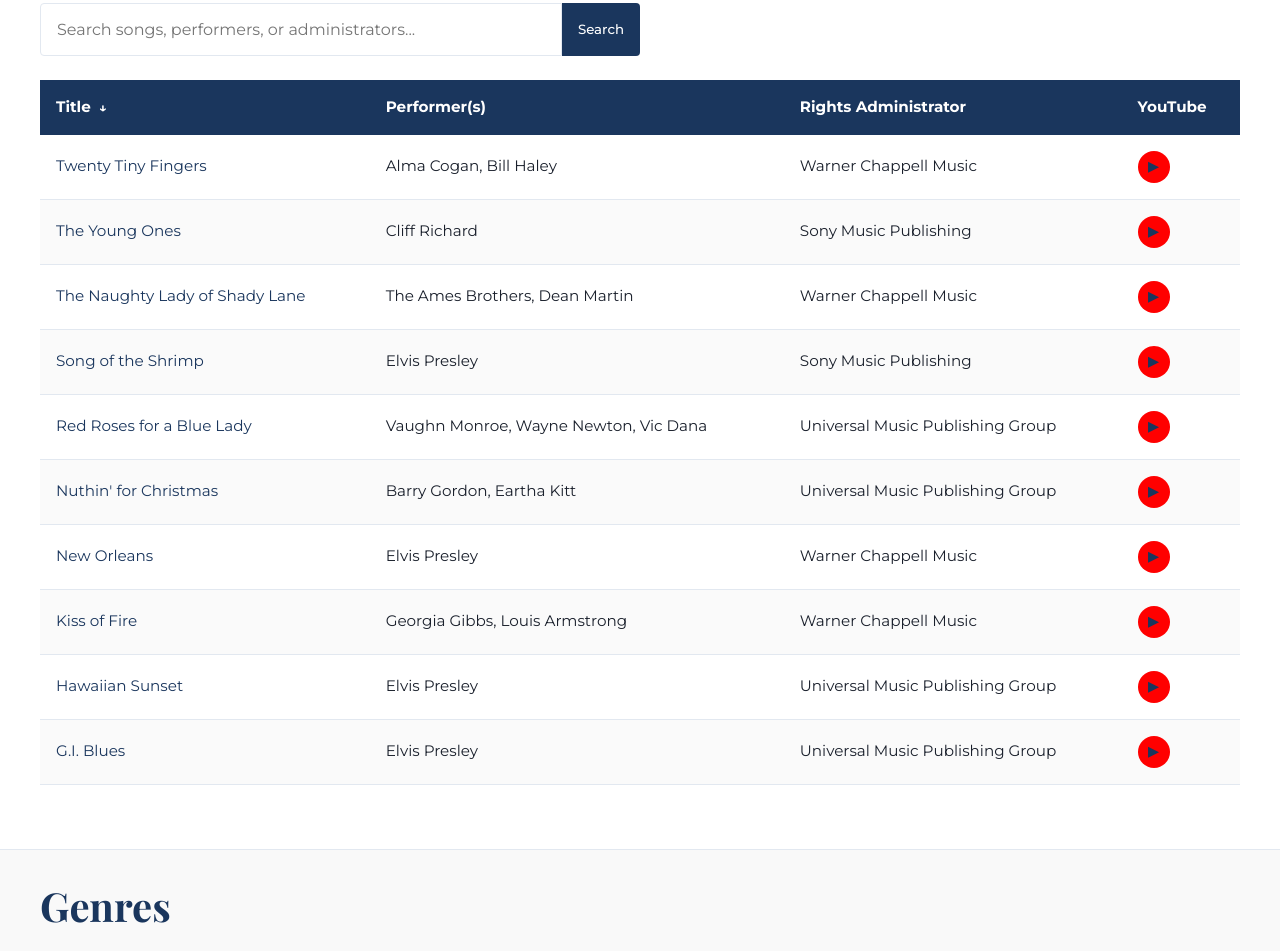
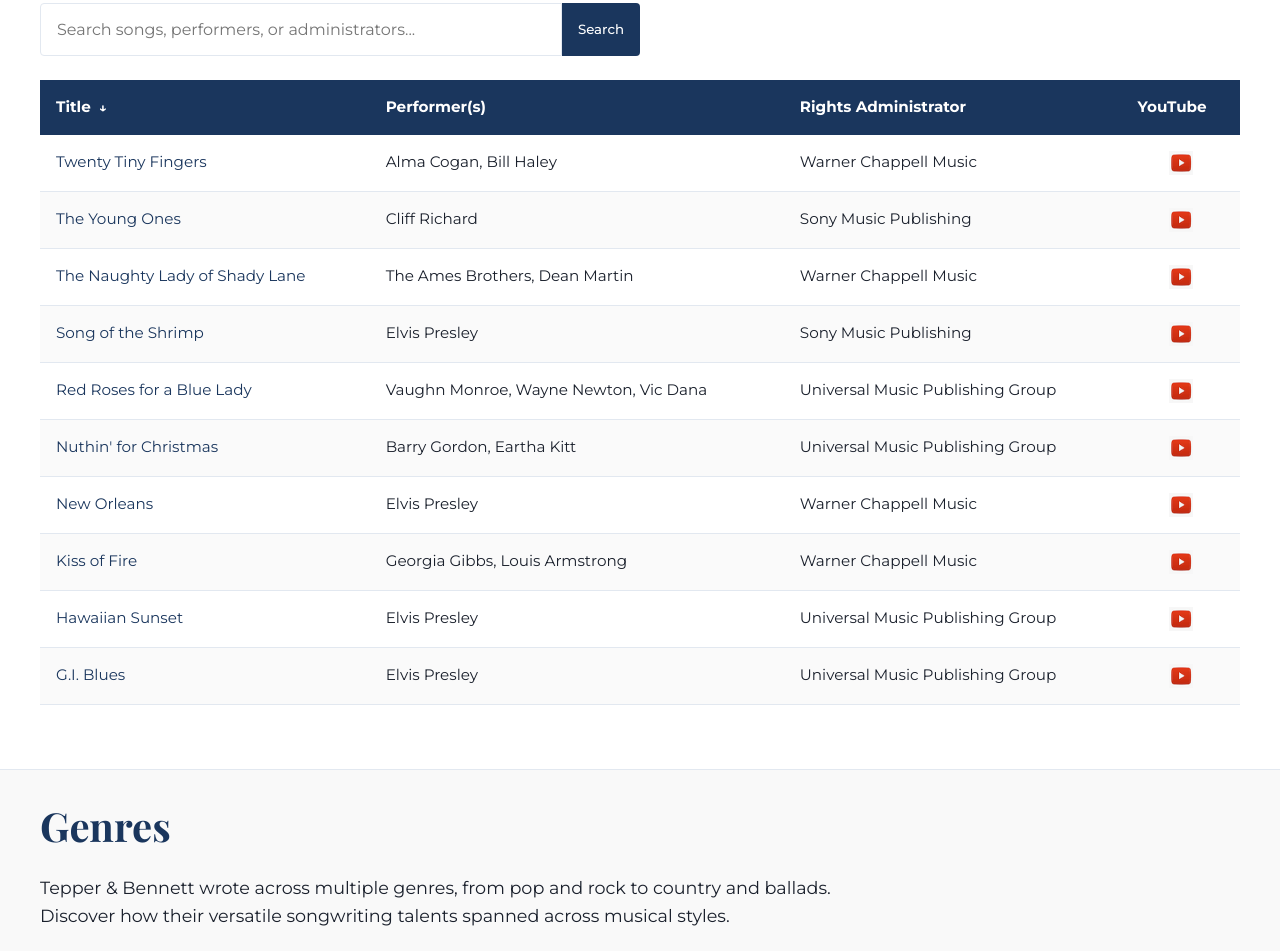
Before and after one commit to keithrbennett/tepper-bennett-redesign, a plain HTML site: page designs/home/index.html in a window 1280 px wide. Shown: the part 1940-2891 px from the top of the page. Drawn offline with nearby package versions, Linux system fonts and the light colour scheme; files whose address does not match are found by name.

Commit message:
Use YouTube icon for table link. Add Elvis CD image, should have added before.

```diff
--- a/designs/home/home.css
+++ b/designs/home/home.css
@@ -606,23 +606,19 @@
     display: flex;
     justify-content: center;
     align-items: center;
-    width: 32px;
-    height: 32px;
-    border-radius: 50%;
-    background-color: #FF0000;
-    color: white;
     text-align: center;
     border: none !important;
+    transition: transform var(--transition-fast);
 }
 
 .youtube-link:hover {
-    background-color: #CC0000;
     transform: scale(1.1);
 }
 
 .youtube-icon {
-    font-style: normal;
-    font-size: 0.9rem;
+    width: 24px;
+    height: 24px;
+    display: block;
 }
 
 @media (max-width: 768px) {
--- a/designs/home/index.html
+++ b/designs/home/index.html
@@ -90,61 +90,61 @@
                                 <td><a href="#song-detail">Red Roses for a Blue Lady</a></td>
                                 <td>Vaughn Monroe, Wayne Newton, Vic Dana</td>
                                 <td>Universal Music Publishing Group</td>
-                                <td><a href="https://www.youtube.com/watch?v=2bQZ6l_cq5Y" target="_blank" class="youtube-link"><i class="youtube-icon">▶</i></a></td>
+                                <td><a href="https://www.youtube.com/watch?v=2bQZ6l_cq5Y" target="_blank" class="youtube-link"><img src="images/youtube.png" alt="YouTube" class="youtube-icon"></a></td>
                             </tr>
                             <tr>
                                 <td><a href="#song-detail">The Naughty Lady of Shady Lane</a></td>
                                 <td>The Ames Brothers, Dean Martin</td>
                                 <td>Warner Chappell Music</td>
-                                <td><a href="https://www.youtube.com/watch?v=rEMrl7HgrpA" target="_blank" class="youtube-link"><i class="youtube-icon">▶</i></a></td>
+                                <td><a href="https://www.youtube.com/watch?v=rEMrl7HgrpA" target="_blank" class="youtube-link"><img src="images/youtube.png" alt="YouTube" class="youtube-icon"></a></td>
                             </tr>
                             <tr>
                                 <td><a href="#song-detail">Kiss of Fire</a></td>
                                 <td>Georgia Gibbs, Louis Armstrong</td>
                                 <td>Warner Chappell Music</td>
-                                <td><a href="https://www.youtube.com/watch?v=68oyEZDl1T4" target="_blank" class="youtube-link"><i class="youtube-icon">▶</i></a></td>
+                                <td><a href="https://www.youtube.com/watch?v=68oyEZDl1T4" target="_blank" class="youtube-link"><img src="images/youtube.png" alt="YouTube" class="youtube-icon"></a></td>
                             </tr>
                             <tr>
                                 <td><a href="#song-detail">The Young Ones</a></td>
                                 <td>Cliff Richard</td>
                                 <td>Sony Music Publishing</td>
-                                <td><a href="https://www.youtube.com/watch?v=Juw_Vt8Y1A8" target="_blank" class="youtube-link"><i class="youtube-icon">▶</i></a></td>
+                                <td><a href="https://www.youtube.com/watch?v=Juw_Vt8Y1A8" target="_blank" class="youtube-link"><img src="images/youtube.png" alt="YouTube" class="youtube-icon"></a></td>
                             </tr>
                             <tr>
                                 <td><a href="#song-detail">G.I. Blues</a></td>
                                 <td>Elvis Presley</td>
                                 <td>Universal Music Publishing Group</td>
-                                <td><a href="https://www.youtube.com/watch?v=QMUHt5cATmk" target="_blank" class="youtube-link"><i class="youtube-icon">▶</i></a></td>
+                                <td><a href="https://www.youtube.com/watch?v=QMUHt5cATmk" target="_blank" class="youtube-link"><img src="images/youtube.png" alt="YouTube" class="youtube-icon"></a></td>
                             </tr>
                             <tr>
                                 <td><a href="#song-detail">Hawaiian Sunset</a></td>
                                 <td>Elvis Presley</td>
                                 <td>Universal Music Publishing Group</td>
-                                <td><a href="https://www.youtube.com/watch?v=j8EYzRoYa8I" target="_blank" class="youtube-link"><i class="youtube-icon">▶</i></a></td>
+                                <td><a href="https://www.youtube.com/watch?v=j8EYzRoYa8I" target="_blank" class="youtube-link"><img src="images/youtube.png" alt="YouTube" class="youtube-icon"></a></td>
                             </tr>
                             <tr>
                                 <td><a href="#song-detail">New Orleans</a></td>
                                 <td>Elvis Presley</td>
                                 <td>Warner Chappell Music</td>
-                                <td><a href="https://www.youtube.com/watch?v=3A3oMHWO9j4" target="_blank" class="youtube-link"><i class="youtube-icon">▶</i></a></td>
+                                <td><a href="https://www.youtube.com/watch?v=3A3oMHWO9j4" target="_blank" class="youtube-link"><img src="images/youtube.png" alt="YouTube" class="youtube-icon"></a></td>
                             </tr>
                             <tr>
                                 <td><a href="#song-detail">Song of the Shrimp</a></td>
                                 <td>Elvis Presley</td>
                                 <td>Sony Music Publishing</td>
-                                <td><a href="https://www.youtube.com/watch?v=rXORDIr2eUs" target="_blank" class="youtube-link"><i class="youtube-icon">▶</i></a></td>
+                                <td><a href="https://www.youtube.com/watch?v=rXORDIr2eUs" target="_blank" class="youtube-link"><img src="images/youtube.png" alt="YouTube" class="youtube-icon"></a></td>
                             </tr>
                             <tr>
                                 <td><a href="#song-detail">Twenty Tiny Fingers</a></td>
                                 <td>Alma Cogan, Bill Haley</td>
                                 <td>Warner Chappell Music</td>
-                                <td><a href="https://www.youtube.com/watch?v=d1szEGoTCM0" target="_blank" class="youtube-link"><i class="youtube-icon">▶</i></a></td>
+                                <td><a href="https://www.youtube.com/watch?v=d1szEGoTCM0" target="_blank" class="youtube-link"><img src="images/youtube.png" alt="YouTube" class="youtube-icon"></a></td>
                             </tr>
                             <tr>
                                 <td><a href="#song-detail">Nuthin' for Christmas</a></td>
                                 <td>Barry Gordon, Eartha Kitt</td>
                                 <td>Universal Music Publishing Group</td>
-                                <td><a href="https://www.youtube.com/watch?v=TwFkoGzoYm8" target="_blank" class="youtube-link"><i class="youtube-icon">▶</i></a></td>
+                                <td><a href="https://www.youtube.com/watch?v=TwFkoGzoYm8" target="_blank" class="youtube-link"><img src="images/youtube.png" alt="YouTube" class="youtube-icon"></a></td>
                             </tr>
                         </tbody>
                     </table>
```
Also changed, not shown: designs/home/images/elvis-chante-tepper-bennett.jpg (added), designs/home/images/youtube.png (added).
